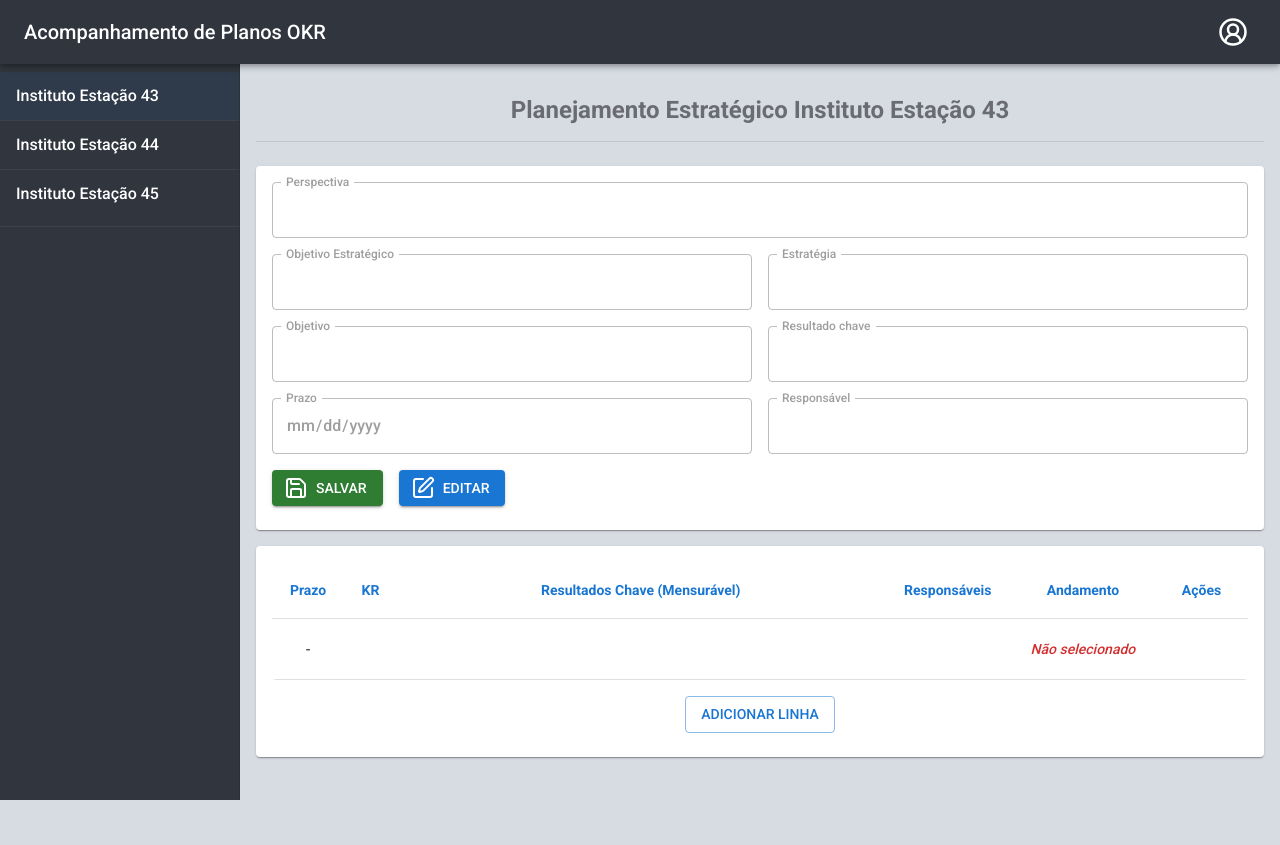
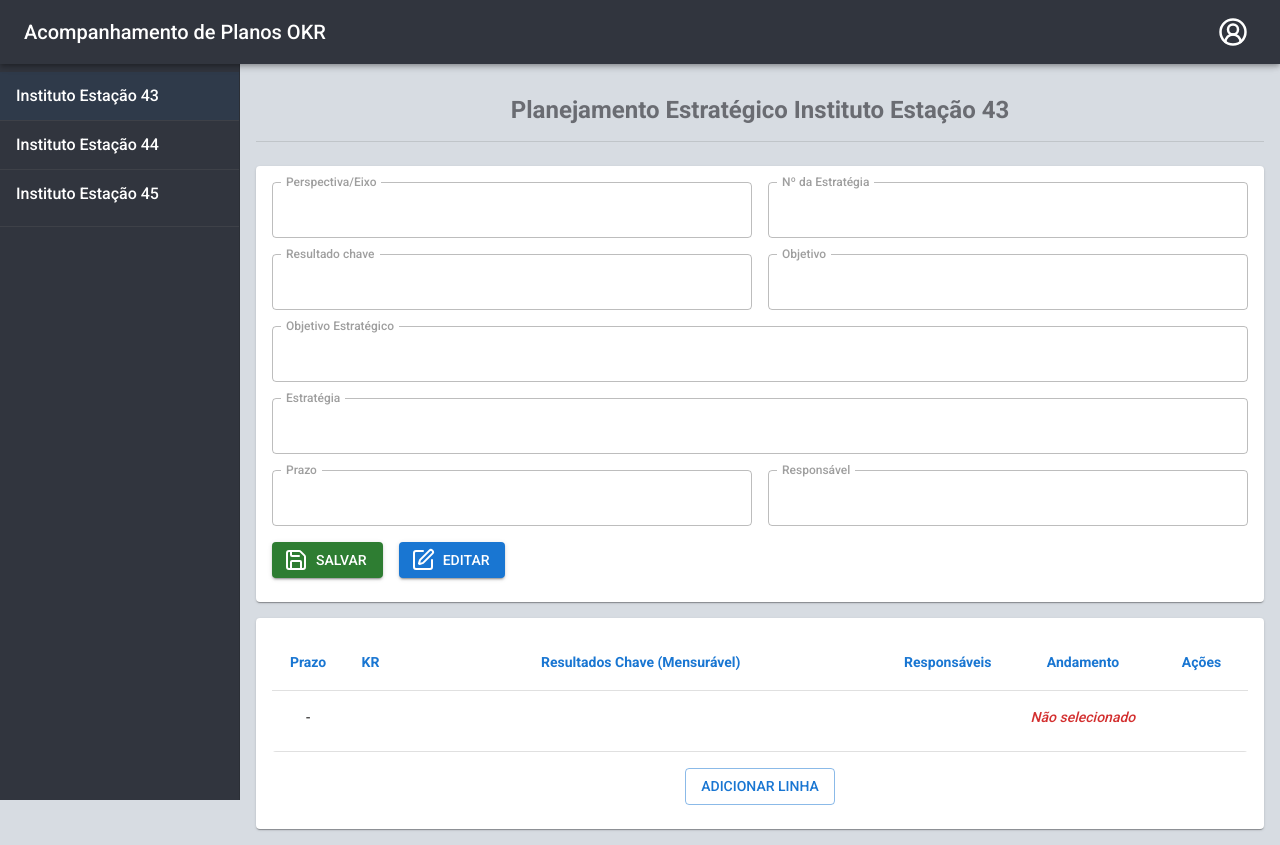
Before and after one commit to Mariahsth/opportunum, a React (Vite) app in the folder frontend-opportunum/: page /estacao43 in a window 1280 px wide. Before the commit the page ends 800 px from the top, so only its background shows below. Built offline with nearby package versions, Linux system fonts and the light colour scheme; some icons are missing.

Commit message:
ajustes layout tabela

```diff
--- a/frontend-opportunum/src/components/CustomTable.tsx
+++ b/frontend-opportunum/src/components/CustomTable.tsx
@@ -157,7 +157,7 @@ export default function CustomTable() {
                   const isEditing = editIndex === index;
 
                   return (
-                    <TableCell key={col.field} align="center">
+                    <TableCell key={col.field} align="center" sx={{ verticalAlign: 'top' }}>
                       {isEditing ? (
                         col.field === "andamento" ? (
                           <FormControl
@@ -204,6 +204,8 @@ export default function CustomTable() {
                           <TextField
                             fullWidth={col.field === "resultado"}
                             size="small"
+                            multiline={col.field === "resultado"}
+                            maxRows={6}
                             value={editRow?.[col.field as keyof RowData] || ""}
                             onChange={(e) =>
                               handleChange(
@@ -211,6 +213,7 @@ export default function CustomTable() {
                                 e.target.value
                               )
                             }
+                            sx={{ resize: "none" }}
                           />
                         )
                       ) : col.field === "prazo" ? (
@@ -223,6 +226,17 @@ export default function CustomTable() {
                             Não selecionado
                           </Box>
                         )
+                      ) : col.field === "resultado" ? (
+                        <Box
+                          sx={{
+                            whiteSpace: "pre-wrap",
+                            textAlign: "left",
+                            maxWidth: "100%",
+                            wordBreak: "break-word",
+                          }}
+                        >
+                          {value}
+                        </Box>
                       ) : (
                         value
                       )}
@@ -247,9 +261,10 @@ export default function CustomTable() {
           Adicionar linha
         </Button>
       </Box>
+
       {rows.some((row) => row.andamento) && (
-      <Dashboard andamentoData={rows.map((row) => row.andamento)} />
-    )}
+        <Dashboard andamentoData={rows.map((row) => row.andamento)} />
+      )}
     </>
   );
 }
--- a/frontend-opportunum/src/components/Form.tsx
+++ b/frontend-opportunum/src/components/Form.tsx
@@ -8,11 +8,12 @@ import { EditIcon, SaveIcon } from "lucide-react";
 import { useState } from "react";
 
 const labels = [
-  "Perspectiva",
+  "Perspectiva/Eixo",
+  "Nº da Estratégia",
+  "Resultado chave",
+  "Objetivo",
   "Objetivo Estratégico",
   "Estratégia",
-  "Objetivo",
-  "Resultado chave",
   "Prazo",
   "Responsável",
 ];
@@ -37,13 +38,14 @@ export default function Form() {
     <>
       <Grid container spacing={2}>
         {labels.map((label, index) => (
-          <Grid key={label} size={{ xs: 12, sm: index === 0 ? 12 : 6 }}>
+          <Grid key={label} size={{ xs: 12, sm: index === 4 || index === 5 ? 12 : 6 }}>
             <TextField
               fullWidth
               label={label}
               disabled={salvo}
               variant="outlined"
               type={label === "Prazo" ? "date" : "text"}
+              multiline
               slotProps={{
                 inputLabel: {
                   shrink: true,
```
